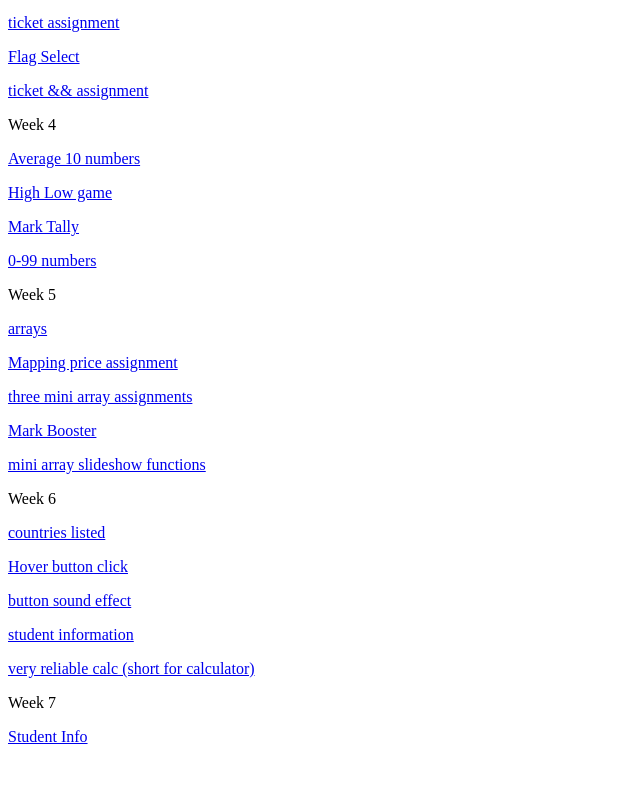
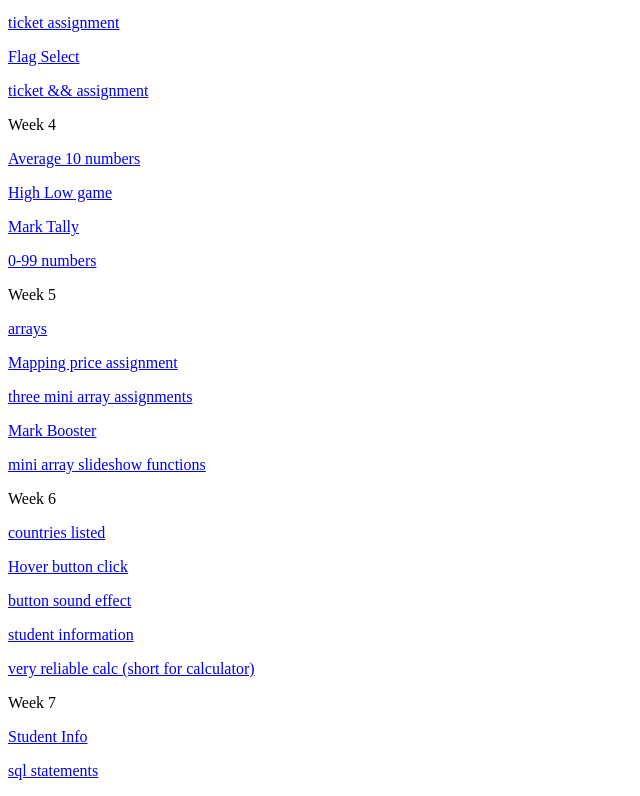
Before and after one commit to summerlu22/summerlu22.github.io, a plain HTML site: page index.html in a window 1280 px wide. Shown: the part 640-1436 px from the top of the page, without its empty margins (0-640 px from the left). Before the commit the page ends 1402 px from the top, so only its background shows below. Drawn offline with Linux system fonts and the light colour scheme.

Commit message:
Add link to SQL statements for Week 7

```diff
--- a/index.html
+++ b/index.html
@@ -48,5 +48,6 @@
     <p><a href="Summer_web assignments/Week 6/calculator/">very reliable calc (short for calculator)</a></p>
    <h>Week 7</h>
     <p><a href="Summer_web assignments/Week 7/student/ok.html">Student Info</p>
+    <p><a href="Summer_web assignments/Week 7/SQL/ok.html">sql statements</p>
 </body>
 </html>
```
